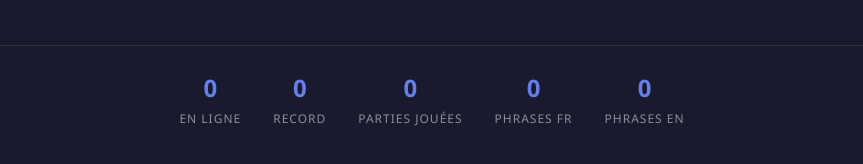
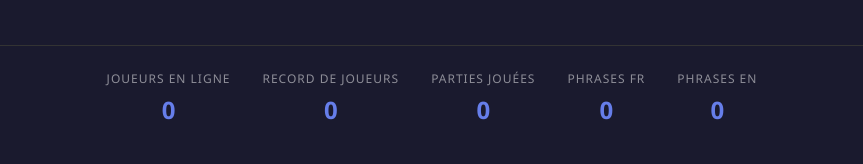
Before and after one commit to Gizmo091/game_crypt, a Vue app in the folder client/: page / in a window 1280 px wide. Shown: the part 1006-1170 px from the top of the page, without its empty margins (208-1071 px from the left). Built offline with nearby package versions, Linux system fonts and the light colour scheme; no server answers.

Commit message:
change footer presentation

```diff
--- a/client/src/App.vue
+++ b/client/src/App.vue
@@ -127,24 +127,24 @@ onUnmounted(() => {
     <footer>
       <div class="stats">
         <div class="stat-item">
+          <span class="stat-label">Joueurs en ligne</span>
           <span class="stat-value">{{ stats.connectedPlayers }}</span>
-          <span class="stat-label">en ligne</span>
         </div>
         <div class="stat-item">
+          <span class="stat-label">Record de joueurs</span>
           <span class="stat-value">{{ stats.maxConnectedPlayers }}</span>
-          <span class="stat-label">record</span>
         </div>
         <div class="stat-item">
+          <span class="stat-label">parties jouées</span>
           <span class="stat-value">{{ stats.totalGamesPlayed }}</span>
-          <span class="stat-label">parties jouées</span>
         </div>
         <div class="stat-item">
+          <span class="stat-label">phrases FR</span>
           <span class="stat-value">{{ stats.phrasesFr }}</span>
-          <span class="stat-label">phrases FR</span>
         </div>
         <div class="stat-item">
+          <span class="stat-label">phrases EN</span>
           <span class="stat-value">{{ stats.phrasesEn }}</span>
-          <span class="stat-label">phrases EN</span>
         </div>
       </div>
     </footer>
```
